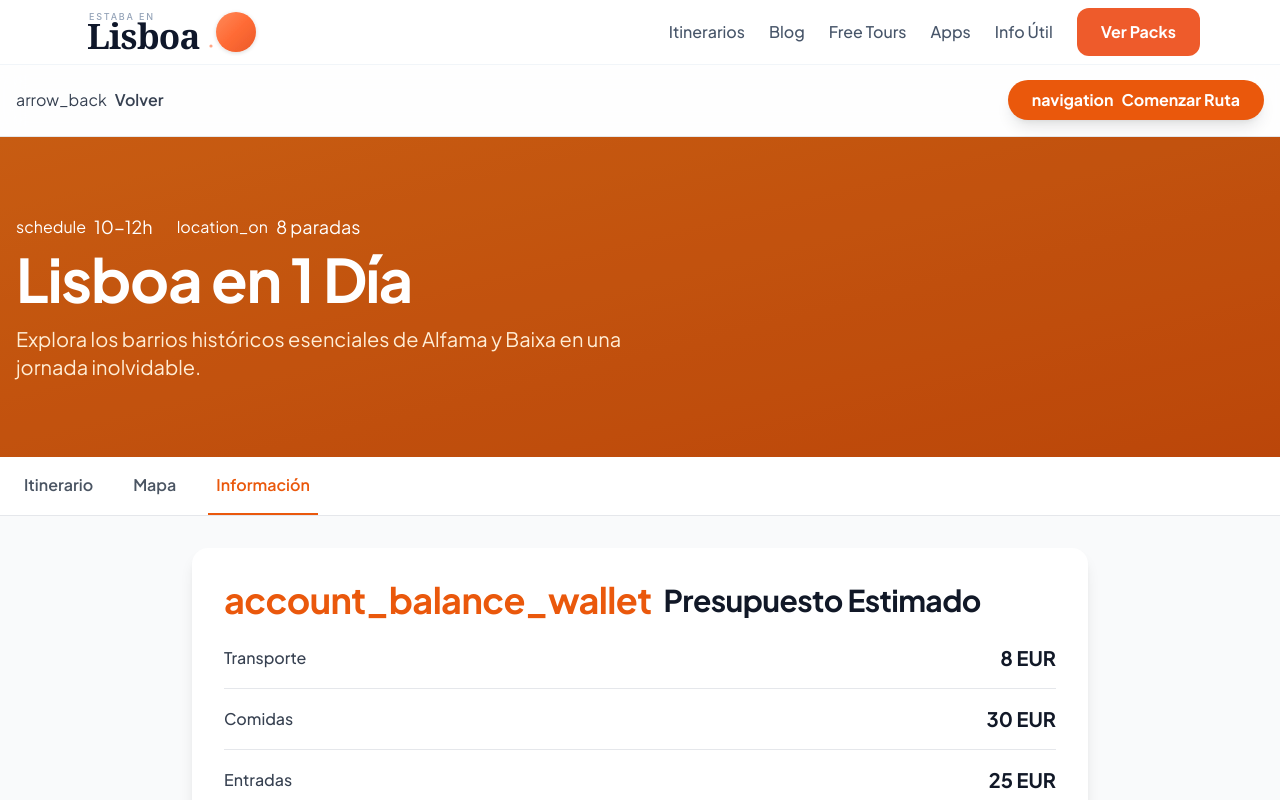
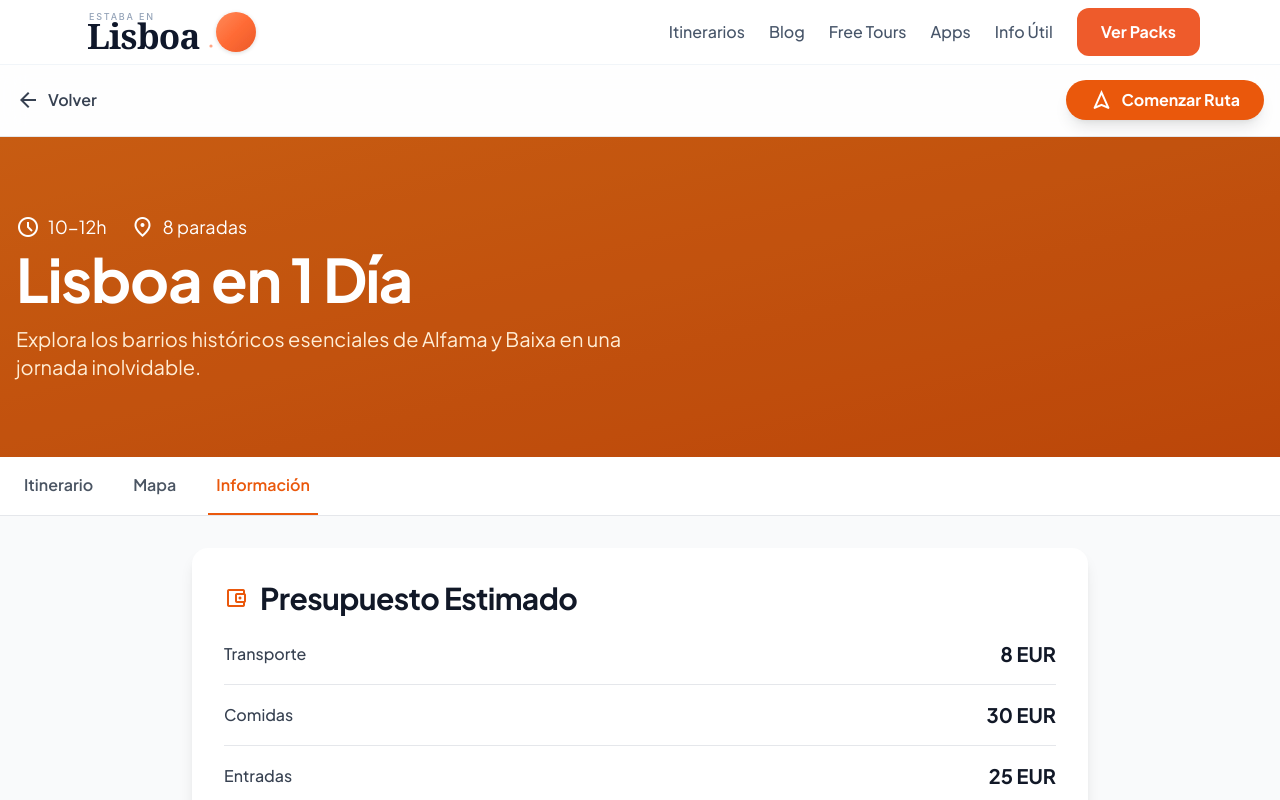
Before and after one commit to josetabares24-png/portugal-autentico-v2, a Next.js app: page /app/lisboa-1-dia in a window 1280 px wide. Both pictures are taken after a click on the button "Información". Shown: the top 800 px of the page. Built offline with nearby package versions, Linux system fonts and the light colour scheme.

Commit message:
Fix: Todos los iconos a material-symbols-outlined

```diff
--- a/src/app/app/lisboa-1-dia/page.tsx
+++ b/src/app/app/lisboa-1-dia/page.tsx
@@ -27,11 +27,11 @@ export default function Lisboa1DiaPage() {
         <div className="container mx-auto px-4 py-4">
           <div className="flex items-center justify-between">
             <Link href="/itinerarios" className="flex items-center gap-2 text-gray-700 hover:text-orange-600">
-              <span className="material-icons">arrow_back</span>
+              <span className="material-symbols-outlined">arrow_back</span>
               <span className="font-semibold">Volver</span>
             </Link>
             <button onClick={() => setNavegacionActiva(true)} className="bg-orange-600 hover:bg-orange-700 text-white font-bold py-2 px-6 rounded-full flex items-center gap-2 shadow-lg">
-              <span className="material-icons">navigation</span>
+              <span className="material-symbols-outlined">navigation</span>
               <span className="hidden sm:inline">Comenzar Ruta</span>
             </button>
           </div>
@@ -42,9 +42,9 @@ export default function Lisboa1DiaPage() {
         <div className="absolute inset-0 bg-black/20" />
         <div className="relative container mx-auto px-4 h-full flex flex-col justify-center text-white">
           <div className="flex items-center gap-2 mb-2">
-            <span className="material-icons">schedule</span>
+            <span className="material-symbols-outlined">schedule</span>
             <span className="text-lg">{ruta.duracion}</span>
-            <span className="material-icons ml-4">location_on</span>
+            <span className="material-symbols-outlined ml-4">location_on</span>
             <span className="text-lg">{ruta.paradas} paradas</span>
           </div>
           <h1 className="text-5xl md:text-6xl font-bold mb-4">{ruta.nombre}</h1>
@@ -78,7 +78,7 @@ export default function Lisboa1DiaPage() {
                   </div>
                   <div className="md:w-2/3 p-6">
                     <div className="flex items-center gap-3 mb-3">
-                      <span className="material-icons text-orange-500">{parada.tipo === 'Comida' ? 'restaurant' : 'place'}</span>
+                      <span className="material-symbols-outlined text-orange-500">{parada.tipo === 'Comida' ? 'restaurant' : 'place'}</span>
                       <span className="text-sm font-semibold text-gray-500">{parada.hora} • {parada.duracion}</span>
                       {parada.precio && <span className="ml-auto text-sm font-bold text-orange-600">{parada.precio}</span>}
                     </div>
@@ -87,7 +87,7 @@ export default function Lisboa1DiaPage() {
                     {parada.consejoLocal && (
                       <div className="bg-yellow-50 border-l-4 border-yellow-400 p-4 rounded-r-lg mb-4">
                         <div className="flex items-start gap-2">
-                          <span className="material-icons text-yellow-600">lightbulb</span>
+                          <span className="material-symbols-outlined text-yellow-600">lightbulb</span>
                           <div>
                             <p className="font-semibold text-yellow-800 text-sm mb-1">Consejo del local</p>
                             <p className="text-sm text-yellow-700">{parada.consejoLocal}</p>
@@ -100,12 +100,12 @@ export default function Lisboa1DiaPage() {
               </div>
             ))}
             <div className="bg-gradient-to-br from-green-500 to-green-600 rounded-2xl p-8 text-center text-white">
-              <span className="material-icons text-6xl mb-4">celebration</span>
+              <span className="material-symbols-outlined text-6xl mb-4">celebration</span>
               <h3 className="text-3xl font-bold mb-2">¡Ruta Completada!</h3>
               <p className="text-green-100 mb-6">Has descubierto lo esencial de Lisboa como un local</p>
               <Link href="/itinerarios" className="inline-flex items-center gap-2 bg-white text-green-600 font-bold py-3 px-6 rounded-full hover:bg-green-50 transition">
                 <span>Ver más itinerarios</span>
-                <span className="material-icons">arrow_forward</span>
+                <span className="material-symbols-outlined">arrow_forward</span>
               </Link>
             </div>
           </div>
@@ -129,7 +129,7 @@ export default function Lisboa1DiaPage() {
           <div className="max-w-4xl mx-auto space-y-8">
             <div className="bg-white rounded-2xl p-8 shadow-lg">
               <h2 className="text-3xl font-bold mb-6 text-gray-900 flex items-center gap-3">
-                <span className="material-icons text-orange-600 text-4xl">account_balance_wallet</span>
+                <span className="material-symbols-outlined text-orange-600 text-4xl">account_balance_wallet</span>
                 Presupuesto Estimado
               </h2>
               <div className="space-y-4">
@@ -151,13 +151,13 @@ export default function Lisboa1DiaPage() {
             </div>
             <div className="bg-white rounded-2xl p-8 shadow-lg">
               <h2 className="text-3xl font-bold mb-6 text-gray-900 flex items-center gap-3">
-                <span className="material-icons text-yellow-500 text-4xl">lightbulb</span>
+                <span className="material-symbols-outlined text-yellow-500 text-4xl">lightbulb</span>
                 Consejos Importantes
               </h2>
               <ul className="space-y-4">
                 {ruta.consejos.map((consejo: string, index: number) => (
                   <li key={index} className="flex items-start gap-3">
-                    <span className="material-icons text-orange-500 mt-1">check_circle</span>
+                    <span className="material-symbols-outlined text-orange-500 mt-1">check_circle</span>
                     <span className="text-gray-700">{consejo}</span>
                   </li>
                 ))}
```
